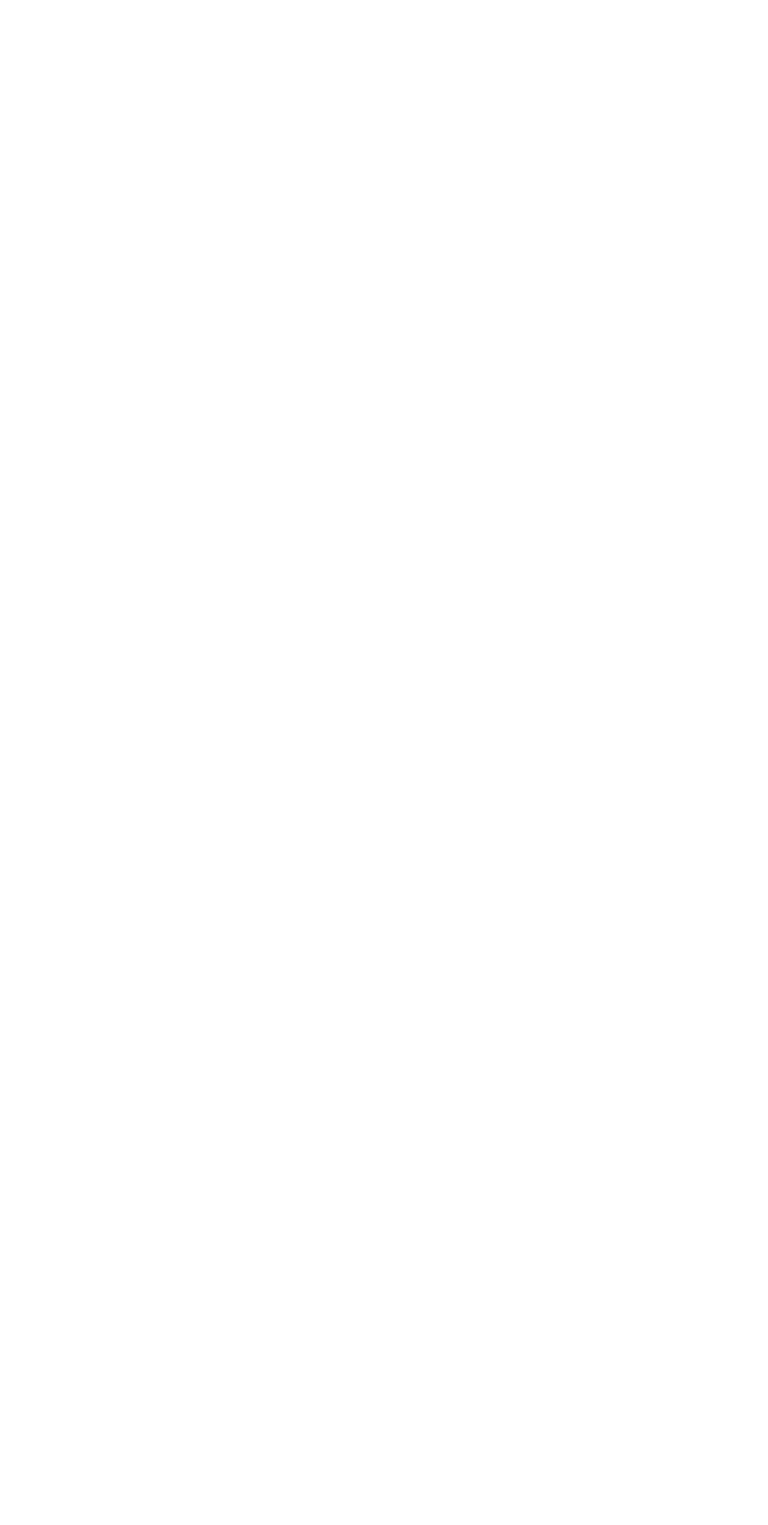
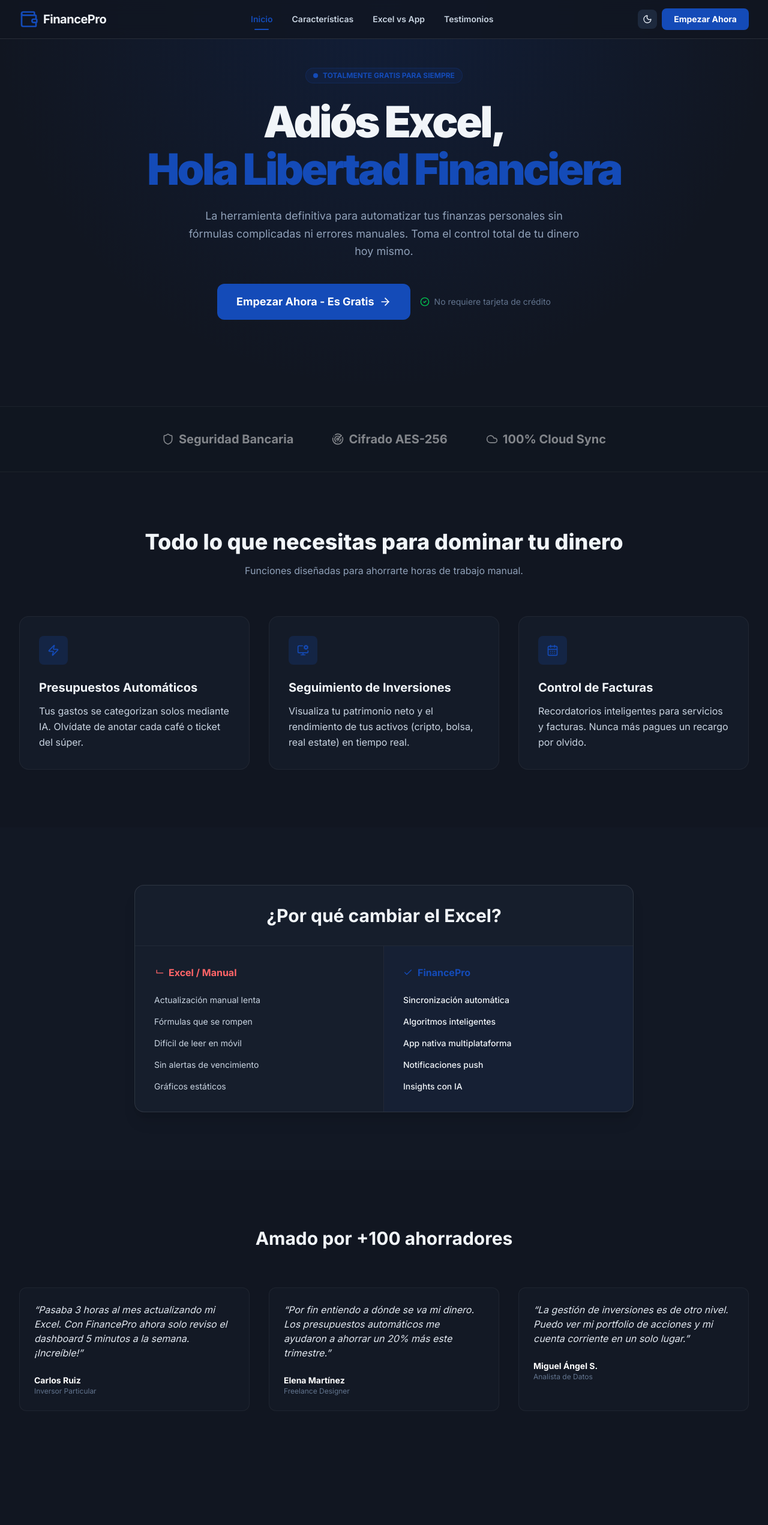
Before and after one commit to adrendon/financepro, a Next.js app: page / in a window 1280 px wide. Before the commit this address had no page. Shown: the top 2542 px of the page at 60% size. Before the commit the page ends 800 px from the top, so only its background shows below. Built offline with nearby package versions, Linux system fonts and the light colour scheme.

Commit message:
ajustes visuales en PublicLanding y redirección en LogoutButton

```diff
--- a/src/app/page.tsx
+++ b/src/app/page.tsx
@@ -1,5 +1,5 @@
-import { redirect } from "next/navigation";
+import PublicLanding from "@/components/PublicLanding";
 
 export default async function Home() {
-  redirect("/panel");
+  return <PublicLanding />;
 }
--- a/src/components/LogoutButton.tsx
+++ b/src/components/LogoutButton.tsx
@@ -10,7 +10,7 @@
   const handleLogout = async () => {
     const supabase = createClient();
     await supabase.auth.signOut();
-    router.push("/login");
+    router.push("/");
     router.refresh();
   };
 
--- a/src/components/PublicLanding.tsx
+++ b/src/components/PublicLanding.tsx
@@ -92,7 +92,7 @@
                     onClick={(event) => scrollToSection(event, item.id)}
                     className={`relative px-3 py-1.5 rounded-full text-xs sm:text-sm font-semibold transition-all duration-300 shrink-0 ${
                       isActive
-                        ? "bg-primary/20 text-primary shadow-[0_0_0_1px_rgba(20,75,184,0.35)]"
+                        ? "text-primary"
                         : "text-slate-600 hover:text-slate-900 hover:bg-slate-100 dark:text-slate-300 dark:hover:text-white dark:hover:bg-white/5"
                     }`}
                   >
@@ -123,26 +123,6 @@
             </div>
 
           </div>
-
-          <nav className="md:hidden pb-2 grid grid-cols-2 gap-1.5">
-            {SECTION_LINKS.map((item) => {
-              const isActive = activeSection === item.id;
-              return (
-                <a
-                  key={item.id}
-                  href={`#${item.id}`}
-                  onClick={(event) => scrollToSection(event, item.id)}
-                  className={`text-center px-2.5 py-1.5 rounded-lg text-[11px] font-semibold leading-tight transition-all duration-300 ${
-                    isActive
-                      ? "bg-primary/20 text-primary shadow-[0_0_0_1px_rgba(20,75,184,0.35)]"
-                      : "text-slate-600 hover:text-slate-900 hover:bg-slate-100 dark:text-slate-300 dark:hover:text-white dark:hover:bg-white/5"
-                  }`}
-                >
-                  {item.mobileLabel ?? item.label}
-                </a>
-              );
-            })}
-          </nav>
         </div>
       </header>
 
@@ -259,7 +239,7 @@
 
         <section id="testimonios" className="py-24">
           <div className="max-w-7xl mx-auto px-4 sm:px-6 lg:px-8">
-            <h2 className="text-3xl font-bold text-center mb-16">Amado por +10,000 ahorradores</h2>
+            <h2 className="text-3xl font-bold text-center mb-16">Amado por +100 ahorradores</h2>
             <div className="grid md:grid-cols-2 lg:grid-cols-3 gap-8">
               <article className="p-6 bg-white dark:bg-slate-custom/20 rounded-xl border border-slate-200 dark:border-white/5 italic text-slate-600 dark:text-slate-200">
                 &ldquo;Pasaba 3 horas al mes actualizando mi Excel. Con FinancePro ahora solo reviso el dashboard 5 minutos a la semana. ¡Increíble!&rdquo;
@@ -329,9 +309,8 @@
                 <h5 className="font-bold mb-6">Producto</h5>
                 <ul className="space-y-3 text-sm text-slate-600 dark:text-slate-300">
                   <li><a className="hover:text-primary transition-colors" href="#caracteristicas">Características</a></li>
-                  <li><a className="hover:text-primary transition-colors" href="#">Seguridad</a></li>
-                  <li><a className="hover:text-primary transition-colors" href="#">App Móvil</a></li>
-                  <li><a className="hover:text-primary transition-colors" href="#">API para desarrolladores</a></li>
+                  <li><a className="hover:text-primary transition-colors" href="#comparativa">Comparativa</a></li>
+                  <li><a className="hover:text-primary transition-colors" href="#testimonios">Testimonios</a></li>
                 </ul>
               </div>
 
@@ -340,7 +319,6 @@
                 <ul className="space-y-3 text-sm text-slate-600 dark:text-slate-300">
                   <li><Link className="hover:text-primary transition-colors" href="/privacidad">Privacidad</Link></li>
                   <li><Link className="hover:text-primary transition-colors" href="/terminos">Términos de Uso</Link></li>
-                  <li><a className="hover:text-primary transition-colors" href="#">Cookies</a></li>
                   <li><Link className="hover:text-primary transition-colors" href="/soporte">Soporte</Link></li>
                 </ul>
               </div>
```
